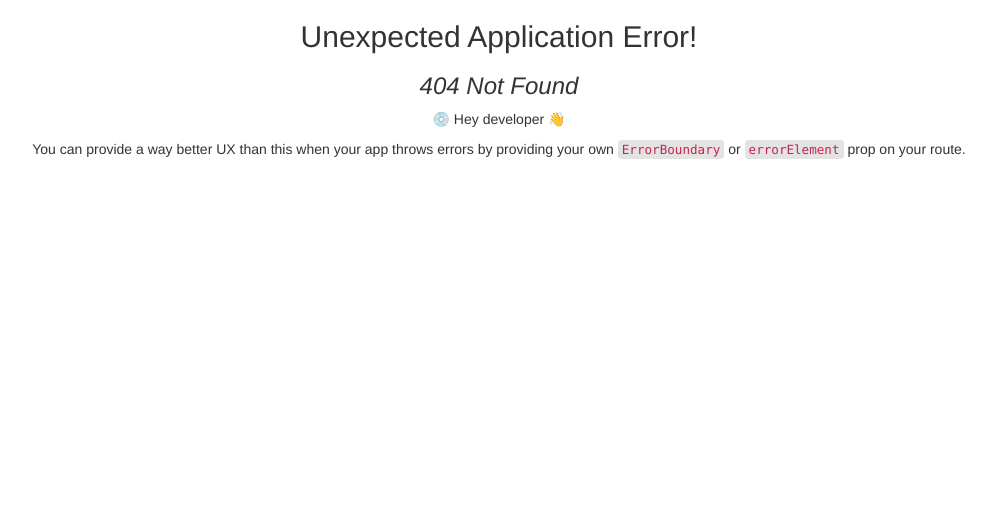
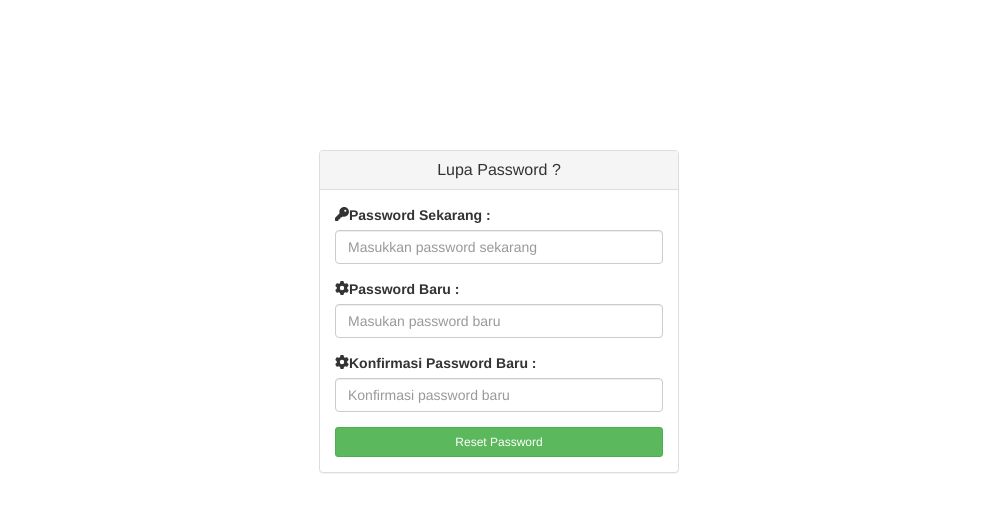
Before and after one commit to bayusehat/react-dummy-login, a React (Create React App) app: page /changepassword/1 in a window 1280 px wide. Before the commit this address had no page. Shown: the top 512 px of the page, without its empty margins (141-1137 px from the left). Built offline with nearby package versions, Linux system fonts and the light colour scheme.

Commit message:
ganti password

```diff
--- a/src/components/Dashboard.jsx
+++ b/src/components/Dashboard.jsx
@@ -1,15 +1,19 @@
 import React, { useEffect, useState } from 'react';
 import { Navigate } from 'react-router-dom';
 import { FontAwesomeIcon } from '@fortawesome/react-fontawesome';
-import { faTimes } from '@fortawesome/free-solid-svg-icons';
+import { faTimes,faEdit } from '@fortawesome/free-solid-svg-icons';
 
 function Dashboard(){
     const [auth,setAuth] = useState(localStorage.getItem("authenticated"));
-    const [username,setUsername] = localStorage.getItem("username");
+    const [username,setUsername] = useState("");
+    const [id,setId] = useState(0);
     useEffect(() => {
             const isLogged = localStorage.getItem("authenticated");
             if (isLogged) {
             setAuth(isLogged);
+            setUsername(localStorage.getItem("authenticated"))
+            setId(localStorage.getItem("id"));
+            console.log(localStorage.getItem("id"))
             }
           }, []);
     const logout = () =>{
@@ -23,7 +27,8 @@ function Dashboard(){
             <div className="container mt-3">
                 <div className="row">
                     <div className="col-md-4 col-md-offset-4">
-                        <div>Welcome! {username} </div>
+                        <div>Welcome! {id} | {username} </div>
+                        <a href={'changepassword/'+id } className="btn btn-sm btn-info"><FontAwesomeIcon icon={faEdit} /> Ganti Password</a>
                         <button type="button" className="btn btn-sm btn-danger" onClick={logout}><FontAwesomeIcon icon={ faTimes } /> LogOut</button>
                     </div>
                 </div>
--- /dev/null
+++ b/src/components/GantiPassword.jsx
@@ -0,0 +1,65 @@
+import React from 'react';
+import { useParams } from "react-router-dom";
+import { useForm } from "react-hook-form";
+import { FontAwesomeIcon } from '@fortawesome/react-fontawesome';
+import { faKey, faGear } from '@fortawesome/free-solid-svg-icons';
+
+function LupaPassword(){
+    let { userId } = useParams();
+    const { register, formState : {errors}, handleSubmit } = useForm();
+    const onSubmit = (data) => {
+        if(data.password !== data.conf_password){
+            alert('Konfirmasi Password tidak sesuai');
+        }else{
+            fetch("http://localhost:8000/user/"+ userId, {
+            method: "PUT",
+            headers: {
+                "Content-Type": "application/json"
+            },
+            body: JSON.stringify(data)
+            }).then(() => {
+            console.log('todo updated.')
+            })
+        }
+    }
+        return(
+        <div className="container mt-3">
+            <div className="row">
+                <div className="col-md-4 col-md-offset-4">
+                    <div className="login-panel panel panel-default">
+                        <div className="panel-heading">
+                            <h3 className="panel-title"> Lupa Password ?</h3>
+                        </div>
+                        <div className="panel-body">
+                            <form onSubmit={handleSubmit(onSubmit)}>
+                                <div className="form-group text-left">
+                                    <label>
+                                        <FontAwesomeIcon icon={faKey} />
+                                        Password Sekarang : </label>
+                                    <input type="password" className="form-control" placeholder='Masukkan password sekarang' {...register("password_lama", { required: true, maxLength: 20 })} aria-invalid={errors.password_lama ? "true" : "false"} />
+                                    {errors.password_lama?.type === 'required' && <p role="alert" className='text-danger'>Password Lama is required</p>}
+                                </div>
+                                <div className="form-group text-left">
+                                    <label>
+                                        <FontAwesomeIcon icon={faGear} />
+                                        Password Baru : </label>
+                                    <input type="password" className="form-control" placeholder="Masukan password baru" {...register("password", { required: true, maxLength: 20 })} aria-invalid={errors.password ? "true" : "false"} />
+                                    {errors.password?.type === 'required' && <p role="alert" className='text-danger'>Password Baru is required</p>}
+                                </div>
+                                <div className="form-group text-left">
+                                    <label>
+                                        <FontAwesomeIcon icon={faGear} />
+                                        Konfirmasi Password Baru : </label>
+                                    <input type="password" className="form-control" placeholder="Konfirmasi password baru" {...register("conf_password", { required: true, maxLength: 20 })} aria-invalid={errors.conf_password ? "true" : "false"}/>
+                                    {errors.conf_password?.type === 'required' && <p role="alert" className='text-danger'>Konfirmasi Password is required</p>}
+                                </div>
+                                <button type="submit" className="btn btn-success btn-sm btn-block">Reset Password</button>
+                            </form>
+                        </div>
+                    </div>
+                </div>
+            </div>
+        </div>
+        );
+    }
+export default LupaPassword;
--- a/src/components/Login.jsx
+++ b/src/components/Login.jsx
@@ -19,6 +19,7 @@ function Login(){
                 setAuth(true)
                 localStorage.setItem('authenticated',true);
                 localStorage.setItem('username',user.username);
+                localStorage.setItem('id',user.id);
                 alert('Login berhasil');
                 navigate("/dashboard",{ replace: true });
             }else{
```
Also changed, not shown: src/App.js (+6 -1 lines).
